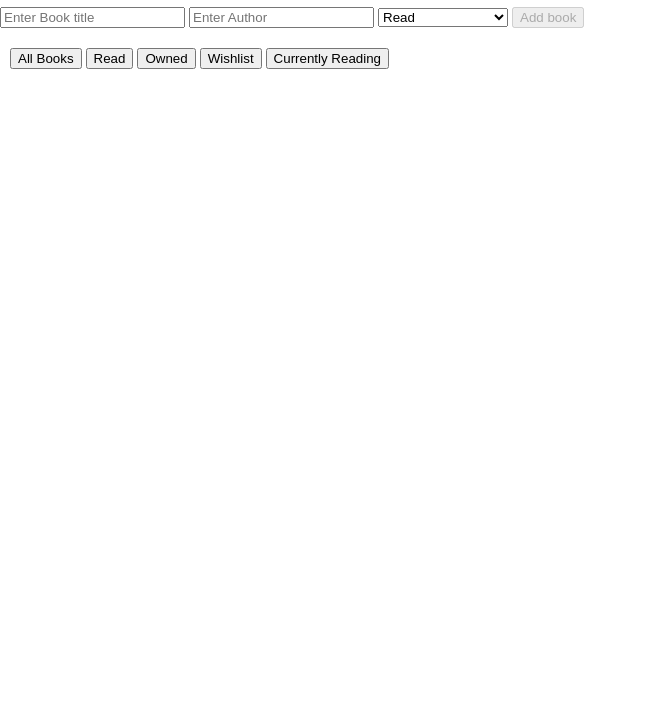
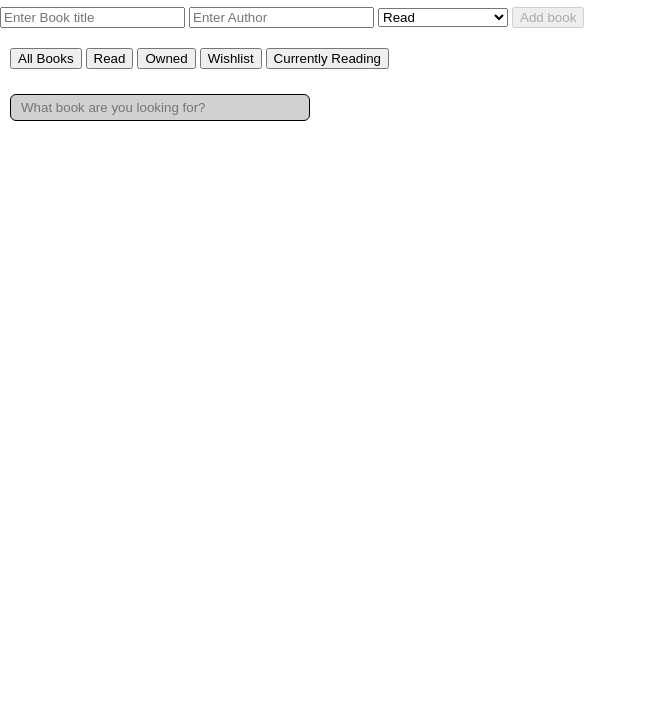
Before and after one commit to AntreasDrk/MyBookVault, a plain HTML site: page index.html in a window 1280 px wide. Shown: the part 74-800 px from the top of the page, without its empty margins (0-647 px from the left). Drawn offline with Linux system fonts and the light colour scheme.

Commit message:
Added a search bar

```diff
--- a/index.html
+++ b/index.html
@@ -31,6 +31,8 @@
       <button data-filter="Reading">Currently Reading</button>
     </div>
 
+    <!-- search bar -->
+    <input id="search-bar" class="search-bar" type="search" placeholder="What book are you looking for?" />
     <!-- container for books -->
     <ul id="book-list"></ul>
 
--- a/style.css
+++ b/style.css
@@ -12,3 +12,13 @@ body {
   font-size: small;
   margin: 0px 5px 0px 5px;
 }
+
+.search-bar {
+  margin: 5px 10px 5px 10px;
+  padding: 5px 10px 5px 10px;
+  border-radius: 6px;
+  border: 1px black solid;
+  width: 300px;
+  background-color: rgb(209, 209, 209);
+  color: rgb(92, 92, 230);
+}
```
